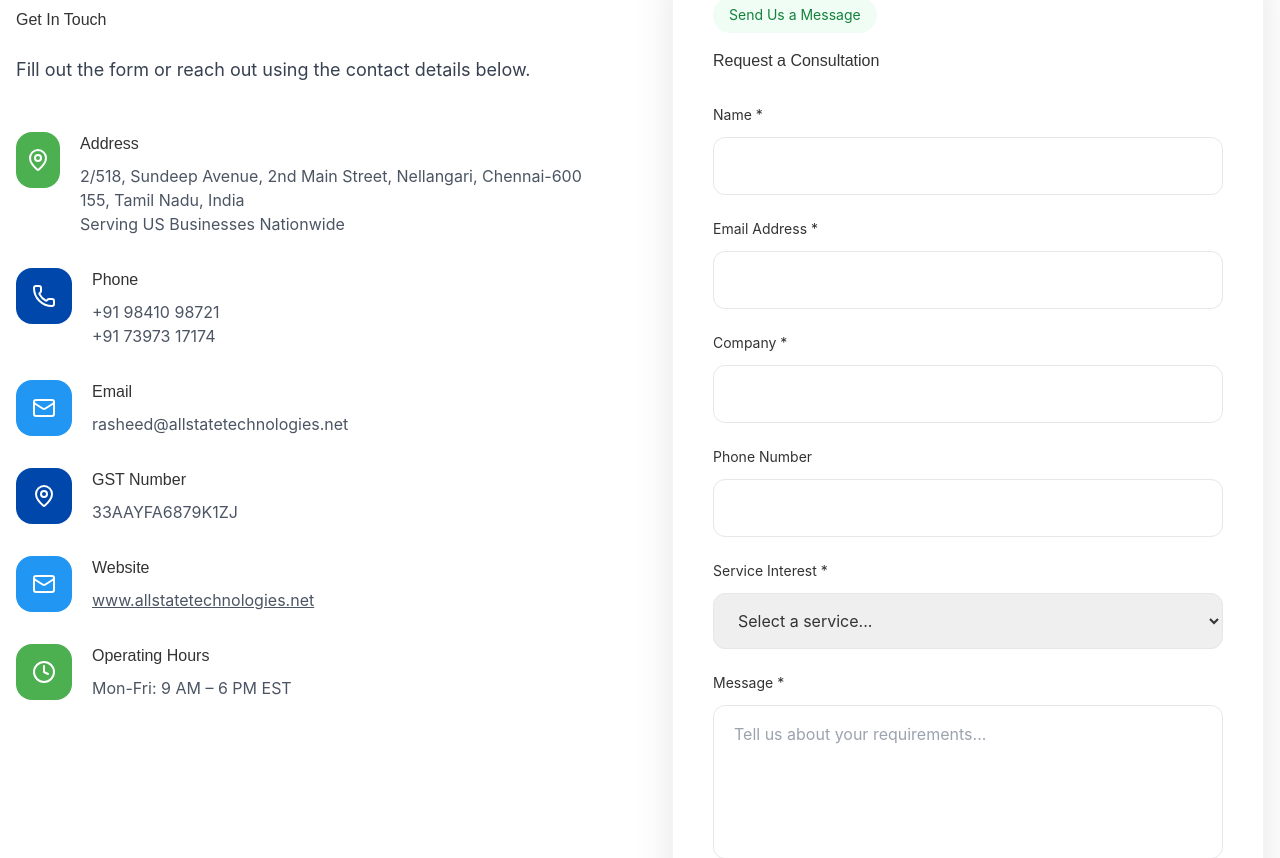
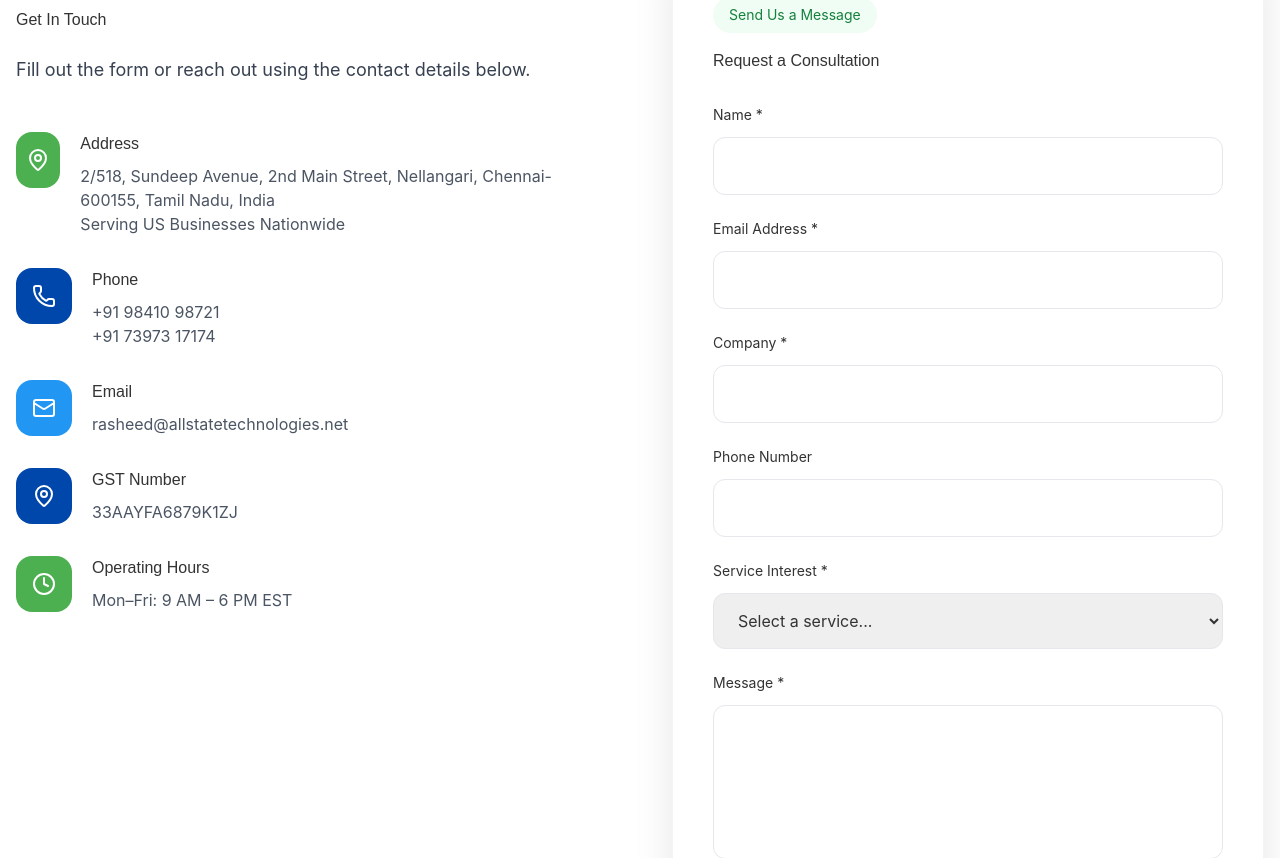
Before and after one commit to greatmindstechnology-cloud/company-website, a React (Vite) app: page /contact in a window 1280 px wide. Shown: the part 480-1338 px from the top of the page. Built offline with nearby package versions, Linux system fonts and the light colour scheme.

Commit message:
Update Contact.jsx

```diff
--- a/src/pages/Contact.jsx
+++ b/src/pages/Contact.jsx
@@ -13,12 +13,38 @@
   });
 
   const [submitted, setSubmitted] = useState(false);
+  const [loading, setLoading] = useState(false);
 
-  const handleSubmit = (e) => {
+  const handleChange = (e) => {
+    setSubmitted(false); // reset success if user edits again
+    setFormData({ ...formData, [e.target.name]: e.target.value });
+  };
+
+  const handleSubmit = async (e) => {
     e.preventDefault();
-    setSubmitted(true);
-    setTimeout(() => {
-      setSubmitted(false);
+    if (loading) return;
+
+    setLoading(true);
+
+    try {
+      const response = await fetch(
+        "https://www.allstatetechnologies.net/contact.php",
+        {
+          method: "POST",
+          headers: {
+            "Content-Type": "application/json",
+          },
+          body: JSON.stringify(formData),
+        }
+      );
+
+      const result = await response.json();
+
+      if (!response.ok || result.error) {
+        throw new Error(result.error || "Failed to send");
+      }
+
+      setSubmitted(true);
       setFormData({
         name: "",
         email: "",
@@ -27,19 +53,21 @@
         service: "",
         message: "",
       });
-    }, 3000);
+    } catch (error) {
+      alert("Message not sent. Please try again later.");
+    } finally {
+      setLoading(false);
+    }
   };
-
-  const handleChange = (e) => setFormData({ ...formData, [e.target.name]: e.target.value });
 
   return (
     <div>
-
       <Hero title="Contact Us" subtitle="Get in touch with our team" />
 
       <section className="py-24 px-4 bg-white">
         <div className="max-w-7xl mx-auto grid lg:grid-cols-2 gap-16">
 
+          {/* LEFT */}
           <div>
             <div className="inline-block px-4 py-2 rounded-full bg-blue-50 text-blue-700 text-sm mb-4">
               Contact Information
@@ -52,78 +80,62 @@
             </p>
 
             <div className="space-y-8">
+              <Info
+                icon={<MapPin size={24} />}
+                title="Address"
+                text={
+                  <>
+                    2/518, Sundeep Avenue, 2nd Main Street, Nellangari,
+                    Chennai-600155, Tamil Nadu, India
+                    <br />
+                    Serving US Businesses Nationwide
+                  </>
+                }
+                color="var(--color-green)"
+              />
 
-              <div className="flex space-x-5">
-                <div className="w-14 h-14 rounded-2xl flex items-center justify-center" style={{ backgroundColor: "var(--color-green)" }}>
-                  <MapPin size={24} className="text-white" />
-                </div>
-                <div>
-                  <h5 className="mb-2">Address</h5>
-                  <p className="text-gray-600">2/518, Sundeep Avenue, 2nd Main Street, Nellangari, Chennai-600 155, Tamil Nadu, India<br />Serving US Businesses Nationwide</p>
-                </div>
-              </div>
+              <Info
+                icon={<Phone size={24} />}
+                title="Phone"
+                text={
+                  <>
+                    +91 98410 98721
+                    <br />
+                    +91 73973 17174
+                  </>
+                }
+                color="var(--color-primary-blue)"
+              />
 
-              <div className="flex space-x-5">
-                <div className="w-14 h-14 rounded-2xl flex items-center justify-center" style={{ backgroundColor: "var(--color-primary-blue)" }}>
-                  <Phone size={24} className="text-white" />
-                </div>
-                <div>
-                  <h5 className="mb-2">Phone</h5>
-                  <p className="text-gray-600">+91 98410 98721</p>
-                  <p className="text-gray-600">+91 73973 17174</p>
-                </div>
-              </div>
+              <Info
+                icon={<Mail size={24} />}
+                title="Email"
+                text="rasheed@allstatetechnologies.net"
+                color="var(--color-accent-blue)"
+              />
 
-              <div className="flex space-x-5">
-                <div className="w-14 h-14 rounded-2xl flex items-center justify-center" style={{ backgroundColor: "var(--color-accent-blue)" }}>
-                  <Mail size={24} className="text-white" />
-                </div>
-                <div>
-                  <h5 className="mb-2">Email</h5>
-                  <p className="text-gray-600">rasheed@allstatetechnologies.net</p>
-                </div>
-              </div>
-<div className="flex space-x-5">
-  <div className="w-14 h-14 rounded-2xl flex items-center justify-center" style={{ backgroundColor: "var(--color-primary-blue)" }}>
-    <MapPin size={24} className="text-white" />
-  </div>
-  <div>
-    <h5 className="mb-2">GST Number</h5>
-    <p className="text-gray-600">33AAYFA6879K1ZJ</p>
-  </div>
-</div>
+              <Info
+                icon={<MapPin size={24} />}
+                title="GST Number"
+                text="33AAYFA6879K1ZJ"
+                color="var(--color-primary-blue)"
+              />
 
-<div className="flex space-x-5">
-  <div className="w-14 h-14 rounded-2xl flex items-center justify-center" style={{ backgroundColor: "var(--color-accent-blue)" }}>
-    <Mail size={24} className="text-white" />
-  </div>
-  <div>
-    <h5 className="mb-2">Website</h5>
-    <p className="text-gray-600">
-      <a href="https://www.allstatetechnologies.net" target="_blank" rel="noopener noreferrer" className="underline">
-        www.allstatetechnologies.net
-      </a>
-    </p>
-  </div>
-</div>
-
-              <div className="flex space-x-5">
-                <div className="w-14 h-14 rounded-2xl flex items-center justify-center" style={{ backgroundColor: "var(--color-green)" }}>
-                  <Clock size={24} className="text-white" />
-                </div>
-
-                <div>
-                  <h5 className="mb-2">Operating Hours</h5>
-                  <p className="text-gray-600">Mon-Fri: 9 AM – 6 PM EST</p>
-                </div>
-              </div>
-
+              <Info
+                icon={<Clock size={24} />}
+                title="Operating Hours"
+                text="Mon–Fri: 9 AM – 6 PM EST"
+                color="var(--color-green)"
+              />
             </div>
           </div>
 
+          {/* RIGHT */}
           <div>
-            <div className="p-10 rounded-2xl bg-white border border-gray-100" style={{ boxShadow: "var(--shadow-large)" }}>
-
+            <div
+              className="p-10 rounded-2xl bg-white border border-gray-100"
+              style={{ boxShadow: "var(--shadow-large)" }}
+            >
               <div className="inline-block px-4 py-2 rounded-full bg-green-50 text-green-700 text-sm mb-4">
                 Send Us a Message
               </div>
@@ -132,21 +144,24 @@
 
               {submitted ? (
                 <div className="p-8 rounded-xl text-center bg-green-600 text-white">
-                  <p>Thank you! We’ll get back to you within 24 hours.</p>
+                  Thank you! We’ll get back to you within 24 hours.
                 </div>
               ) : (
                 <form onSubmit={handleSubmit} className="space-y-6">
-
                   {["name", "email", "company"].map((field) => (
                     <div key={field}>
-                      <label className="block mb-3 text-sm">{field === "email" ? "Email Address *" : `${field.replace(/^\w/, c => c.toUpperCase())} *`}</label>
+                      <label className="block mb-3 text-sm">
+                        {field === "email"
+                          ? "Email Address *"
+                          : `${field.charAt(0).toUpperCase()}${field.slice(1)} *`}
+                      </label>
                       <input
                         type={field === "email" ? "email" : "text"}
                         name={field}
                         value={formData[field]}
                         required
                         onChange={handleChange}
-                        className="w-full px-5 py-4 border border-gray-200 rounded-xl focus:ring-2"
+                        className="w-full px-5 py-4 border border-gray-200 rounded-xl"
                       />
                     </div>
                   ))}
@@ -163,7 +178,9 @@
                   </div>
 
                   <div>
-                    <label className="block mb-3 text-sm">Service Interest *</label>
+                    <label className="block mb-3 text-sm">
+                      Service Interest *
+                    </label>
                     <select
                       name="service"
                       value={formData.service}
@@ -175,7 +192,9 @@
                       <option value="payroll">Payroll Processing</option>
                       <option value="finance">Finance & Accounting</option>
                       <option value="hrms">HRMS Support</option>
-                      <option value="licensing">Licensing & Coordination</option>
+                      <option value="licensing">
+                        Licensing & Coordination
+                      </option>
                     </select>
                   </div>
 
@@ -188,27 +207,44 @@
                       value={formData.message}
                       onChange={handleChange}
                       className="w-full px-5 py-4 border border-gray-200 rounded-xl resize-none"
-                      placeholder="Tell us about your requirements..."
                     />
                   </div>
 
                   <button
                     type="submit"
-                    className="w-full px-8 py-5 rounded-xl text-white hover:scale-105"
-                    style={{ background: "linear-gradient(135deg, #4CAF50 0%, #2E7D32 100%)" }}
+                    disabled={loading}
+                    className="w-full px-8 py-5 rounded-xl text-white"
+                    style={{
+                      background:
+                        "linear-gradient(135deg, #4CAF50 0%, #2E7D32 100%)",
+                    }}
                   >
-                    Submit Message
+                    {loading ? "Sending..." : "Submit Message"}
                   </button>
-
                 </form>
               )}
-
             </div>
           </div>
-
         </div>
       </section>
-
     </div>
   );
 }
+
+/* Reusable Info Component */
+function Info({ icon, title, text, color }) {
+  return (
+    <div className="flex space-x-5">
+      <div
+        className="w-14 h-14 rounded-2xl flex items-center justify-center text-white"
+        style={{ backgroundColor: color }}
+      >
+        {icon}
+      </div>
+      <div>
+        <h5 className="mb-2">{title}</h5>
+        <p className="text-gray-600">{text}</p>
+      </div>
+    </div>
+  );
+}
```
